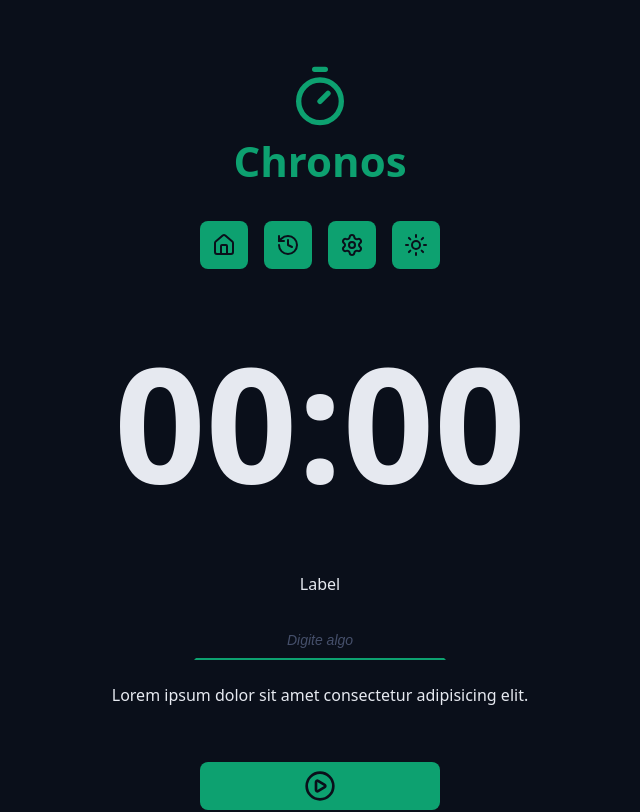
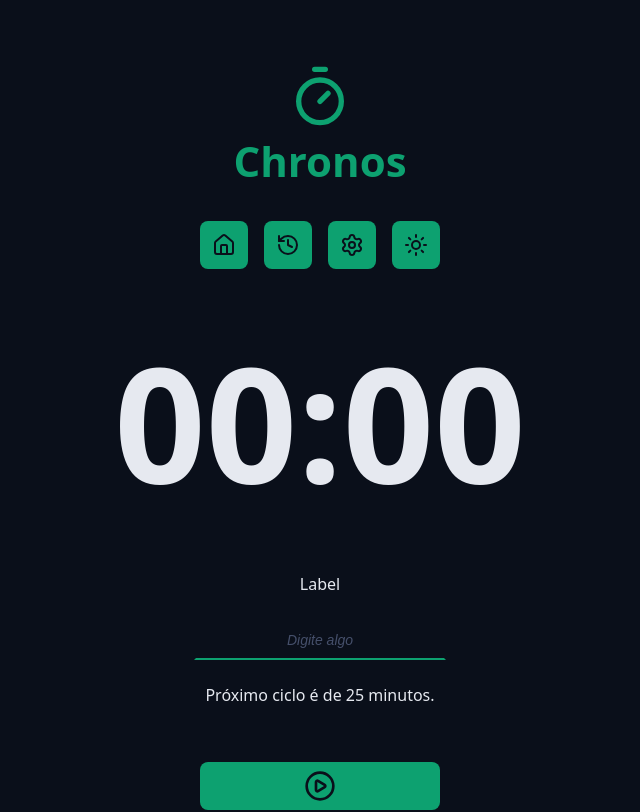
Before and after one commit to rodirodrigorodrigues/chronos-podomoro-vue, a Vue app: page / in a window 1280 px wide. Shown: the top 812 px of the page, without its empty margins (320-960 px from the left). Built offline with nearby package versions, Linux system fonts and the light colour scheme.

Commit message:
add tips component to give suggestions for user

```diff
--- a/src/components/MainForm/MainForm.vue
+++ b/src/components/MainForm/MainForm.vue
@@ -6,6 +6,7 @@ import DefaultButton from "../DefaultButton/index";
 import DefaultInput from "../DefaultInput/index";
 import type { TaskModel } from "../../models/TaskModel";
 import { useTaskStore } from "../../store/taskStore";
+import Tips from "../Tips/index";
 
 const taskStore = useTaskStore();
 const taskName = ref<string>("");
@@ -43,7 +44,7 @@ function handleInterruptTask() {
         :disabled="!!taskStore.activeTask" />
     </div>
     <div className="formRow">
-      <p>Lorem ipsum dolor sit amet consectetur adipisicing elit.</p>
+      <Tips />
     </div>
     <div className="formRow" v-if="taskStore.currentCycle > 0">
       <Cycles />
--- /dev/null
+++ b/src/components/Tips/Tips.vue
@@ -0,0 +1,30 @@
+<script setup>
+import { computed } from "vue";
+import { useTaskStore } from "../../store/taskStore";
+import { getNextCycle } from "../../utils/getNextCycle";
+import { getNextCycleType } from "../../utils/getNextCycleType";
+
+const taskStore = useTaskStore();
+const nextCycle = computed(() => getNextCycle(taskStore.currentCycle));
+const nextCycleType = computed(() => getNextCycleType(nextCycle));
+const activeTask = computed(() => taskStore.activeTask);
+const tipsForWhenActiveTask = computed(() => ({
+  workTime: `Foque por ${taskStore.config.workTime} minutos.`,
+  shortBreakTime: `Descanse por ${taskStore.config.shortBreakTime} minutos.`,
+  longBreakTime: `Descanse por ${taskStore.config.longBreakTime} minutos.`,
+}));
+const tipsForWhenNotActiveTask = computed(() => ({
+  workTime: `Próximo ciclo é de ${taskStore.config.workTime} minutos.`,
+  shortBreakTime: `Próximo descanso é de ${taskStore.config.shortBreakTime} minutos.`,
+  longBreakTime: `Próximo descanso é de ${taskStore.config.longBreakTime} minutos.`,
+}));
+</script>
+
+<template>
+  <p v-if="activeTask">
+    {{ tipsForWhenActiveTask[activeTask.type] }}
+  </p>
+  <p v-else>
+    {{ tipsForWhenNotActiveTask[nextCycleType] }}
+  </p>
+</template>
--- /dev/null
+++ b/src/components/Tips/index.ts
@@ -0,0 +1,3 @@
+import Tips from './Tips.vue'
+
+export default Tips
```
